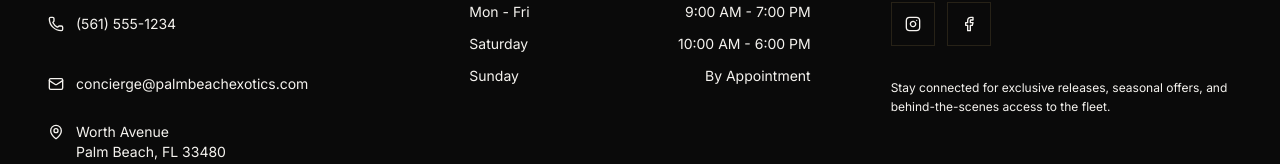
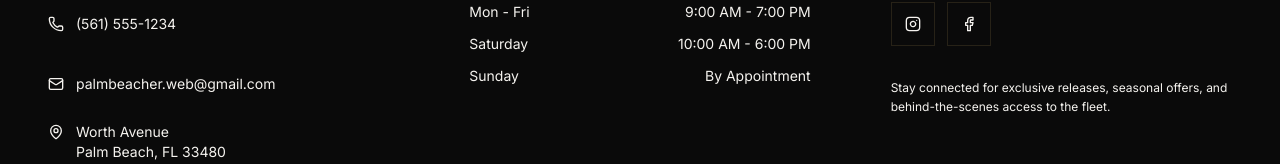
Before and after one commit to palmbeach-rentals/palmbeach-web, a React (Vite) app: page / in a window 1280 px wide. Shown: the part 10628-10792 px from the top of the page. Built offline with nearby package versions, Linux system fonts and the light colour scheme.

Commit message:
Update contact email in footer

```diff
--- a/src/app/components/Footer.tsx
+++ b/src/app/components/Footer.tsx
@@ -42,11 +42,11 @@ export function Footer() {
                 <span className="text-sm">(561) 555-1234</span>
               </a>
               <a
-                href="mailto:concierge@palmbeachexotics.com"
+                href="mailto:palmbeacher.web@gmail.com"
                 className="flex items-center gap-3 text-foreground/50 hover:text-accent transition-colors duration-300 group min-h-[44px]"
               >
                 <Mail className="w-4 h-4 text-accent/40 group-hover:text-accent transition-colors duration-300" />
-                <span className="text-sm break-all">concierge@palmbeachexotics.com</span>
+                <span className="text-sm break-all">palmbeacher.web@gmail.com</span>
               </a>
               <div className="flex items-start gap-3 text-foreground/50">
                 <MapPin className="w-4 h-4 mt-0.5 flex-shrink-0 text-accent/40" />
```
